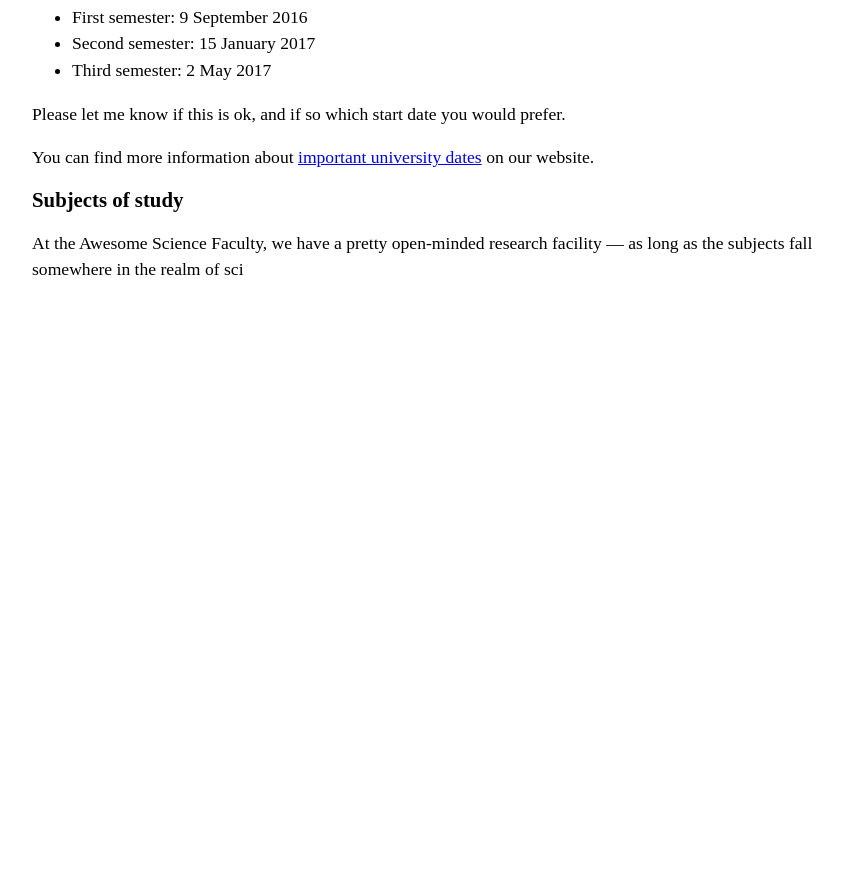
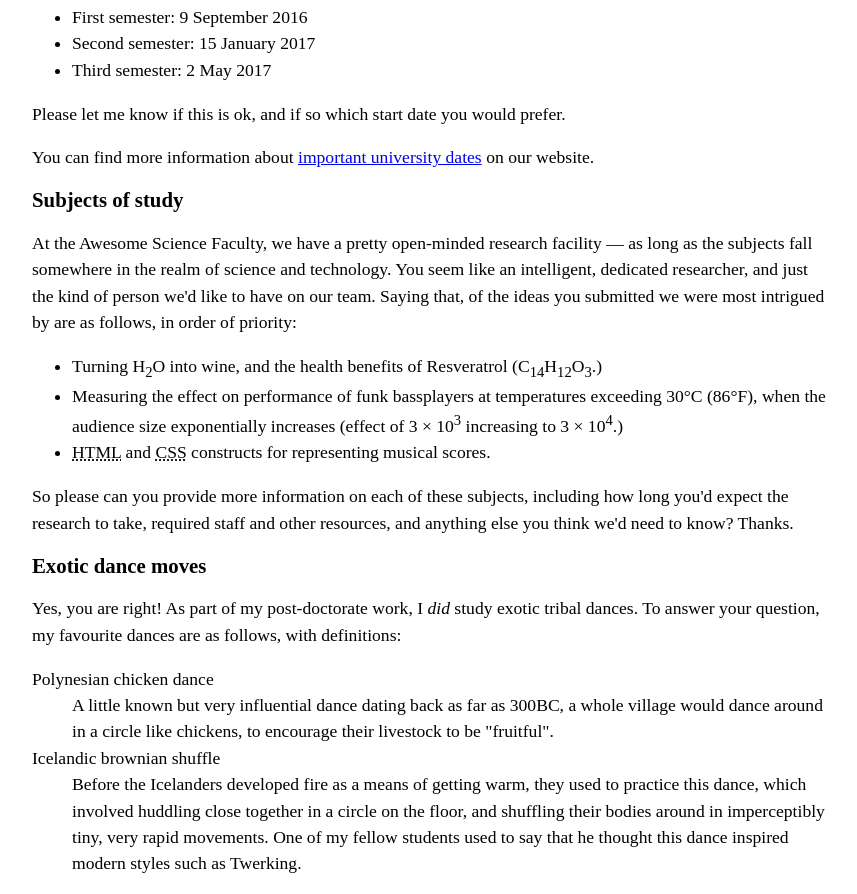
Before and after one commit to dctian97/git-tutorial, a website built with Vite: page index.html in a window 1280 px wide. Shown: the part 671-1565 px from the top of the page, without its empty margins (208-1065 px from the left). Before the commit the page ends 971 px from the top, so only its background shows below. Built offline with nearby package versions, Linux system fonts and the light colour scheme.

Commit message:
viteの導入

```diff
--- a/index.html
+++ b/index.html
@@ -52,6 +52,32 @@
       Subjects of study
   </h2>
   <p>
-      At the Awesome Science Faculty, we have a pretty open-minded research facility — as long as the subjects fall somewhere in the realm of sci
+      At the Awesome Science Faculty, we have a pretty open-minded research facility — as long as the subjects fall somewhere in the realm of science and technology. You seem like an intelligent, dedicated researcher, and just the kind of person we'd like to have on our team. Saying that, of the ideas you submitted we were most intrigued by are as follows, in order of priority:
+    </p >
+    <ul>
+        <li>Turning H<sub>2</sub>O into wine, and the health benefits of Resveratrol (C<sub>14</sub>H<sub>12</sub>O<sub>3</sub>.)</li>
+        <li>Measuring the effect on performance of funk bassplayers at temperatures exceeding 30°C (86°F), when the audience size exponentially increases (effect of 3 × 10<sup>3</sup> increasing to 3 × 10<sup>4</sup>.)</li>
+        <li><abbr title="HyperText Markup Language">HTML</abbr> and <abbr title="Cascading Style Sheets">CSS</abbr> constructs for representing musical scores.</li>
+    </ul>
+    <p>
+        So please can you provide more information on each of these subjects, including how long you'd expect the research to take, required staff and other resources, and anything else you think we'd need to know? Thanks.
+    </p >
+    <h2>
+        Exotic dance moves
+    </h2>
+    <p>
+        Yes, you are right! As part of my post-doctorate work, I <em>did</em> study exotic tribal dances. To answer your question, my favourite dances are as follows, with definitions:
+    </p >
+    <p>
+        <dl>
+            <dt>Polynesian chicken dance</dt>
+                <dd>
+                    A little known but very influential dance dating back as far as 300BC, a whole village would dance around in a circle like chickens, to encourage their livestock to be "fruitful".
+                </dd>
+            <dt>Icelandic brownian shuffle</dt>
+                <dd>
+                    Before the Icelanders developed fire as a means of getting warm, they used to practice this dance, which involved huddling close together in a circle on the floor, and shuffling their bodies around in imperceptibly tiny, very rapid movements. One of my fellow students used to say that he thought this dance inspired modern styles such as Twerking.
+                </dd>
+
   </body>
 </html>
```
